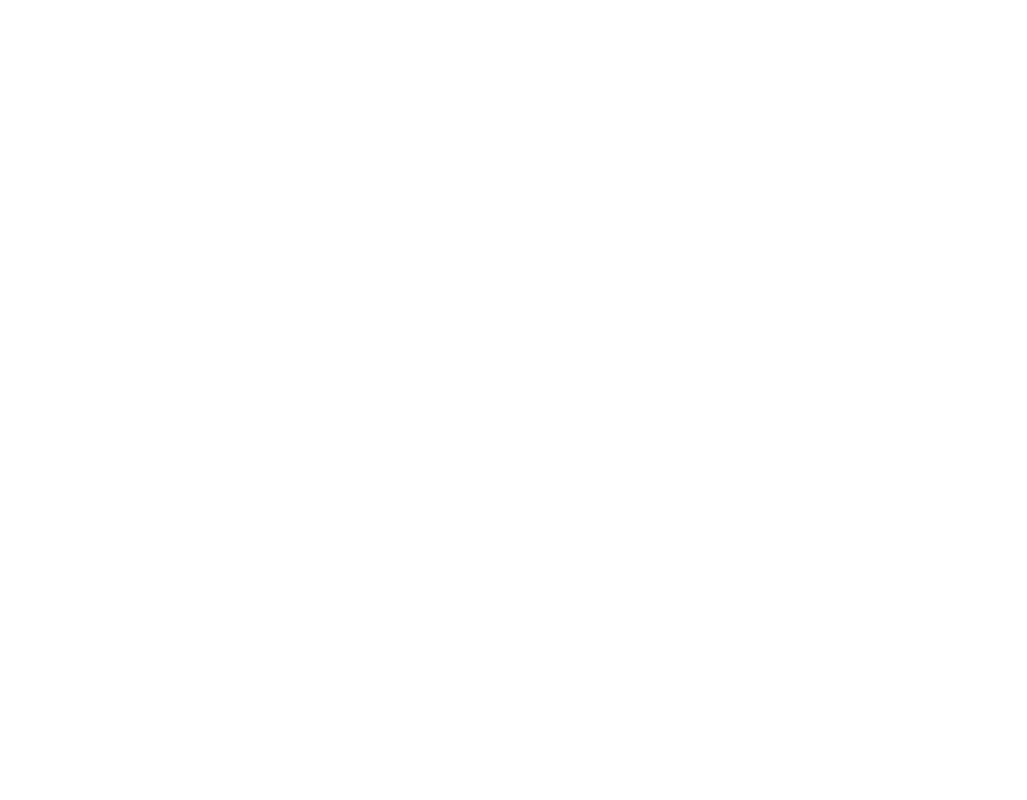
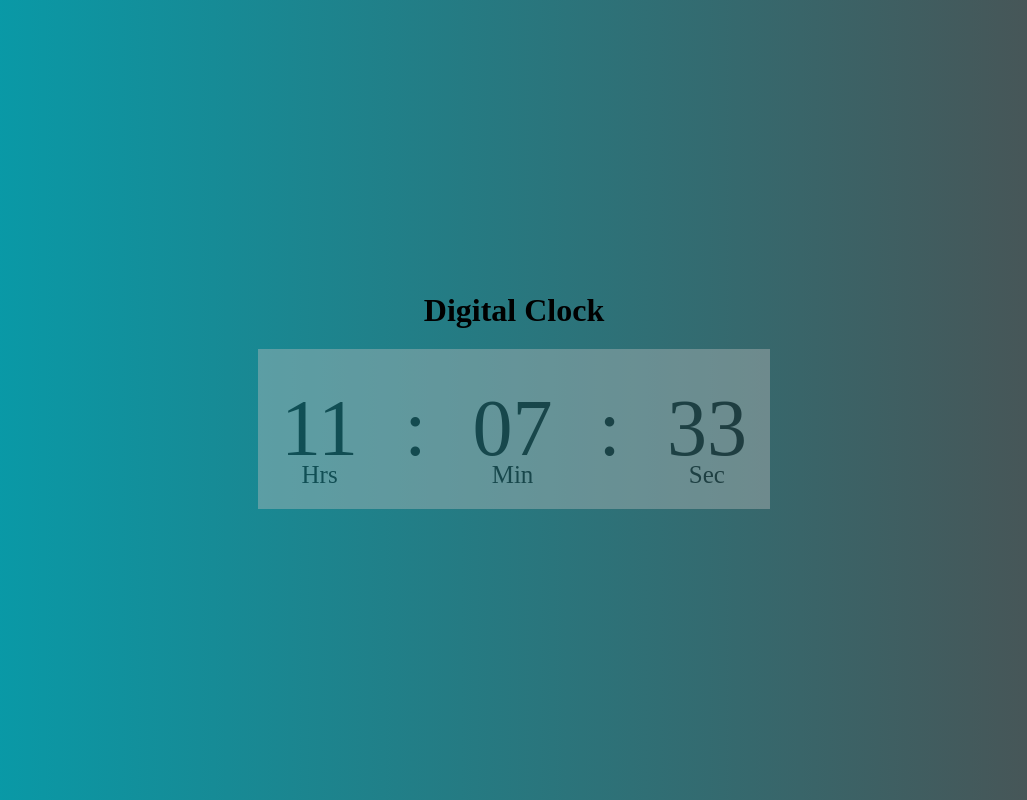
Before and after one commit to SPking1112/Digital-Clock, a plain HTML site: page index.html in a window 1280 px wide. Shown: the whole page, without its empty margins (126-1153 px from the left). Drawn offline with Linux system fonts and the light colour scheme.

Commit message:
Completed clock R&D Pending

```diff
--- a/function.js
+++ b/function.js
@@ -0,0 +1,18 @@
+let hrs = document.getElementById("hrs");
+let min = document.getElementById("min");
+let sec = document.getElementById("sec");
+
+time = new Date();
+
+hrs.innerText = (time.getHours()<10?"0":"")+time.getHours();
+min.innerText = (time.getMinutes()<10?"0":"")+time.getMinutes();
+sec.innerText = (time.getSeconds()<10?"0":"")+time.getSeconds();
+
+
+setInterval(() => {
+  time = new Date();
+
+  hrs.innerText = (time.getHours()<10?"0":"")+time.getHours();
+  min.innerText = (time.getMinutes()<10?"0":"")+time.getMinutes();
+  sec.innerText = (time.getSeconds()<10?"0":"")+time.getSeconds();
+}, 1000);
--- a/index.html
+++ b/index.html
@@ -9,10 +9,17 @@
 
     <!-- Overall web -->
     <div class="web">
-        <div class="container"></div>
+
+        <h1>Digital Clock</h1>
+
+        <div class="container">
+            <span id="hrs">00</span>
+            <span>:</span>
+            <span id="min">00</span>
+            <span>:</span>
+            <span id="sec">00</span>
+        </div>
     </div>
-
     <script src="./function.js"></script>
-
 </body>
 </html>
--- a/style.css
+++ b/style.css
@@ -0,0 +1,49 @@
+*{
+    margin: 0px;
+    padding: 0px;
+    box-sizing: border-box;
+}
+
+.web{
+    height: 100vh;
+    background: linear-gradient(90deg,rgb(2, 161, 176),rgb(78, 78, 78));
+    display: flex;
+    justify-content: center;
+    align-items: center;
+    flex-direction: column;
+    gap: 20px;
+}
+
+.container{
+    width: 40%;
+    height: 20%;
+    background: rgb(192, 192, 192);
+    opacity: .4;
+    display: flex;
+    justify-content: space-around;
+    align-items: center;
+}
+span{
+    font-size: 80px;
+    color: black;
+    position: relative;
+}
+
+span::after{
+    position: absolute;
+    font-size: 25px;
+    bottom: -15px;
+    left: 50%;
+    transform: translateX(-50%);
+}
+#hrs::after{
+    content: 'Hrs';
+}
+
+#min::after{
+    content: 'Min';
+}
+
+#sec::after{
+    content: 'Sec';
+}
```
